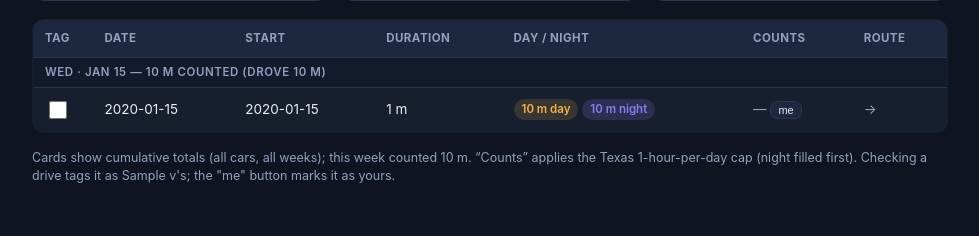
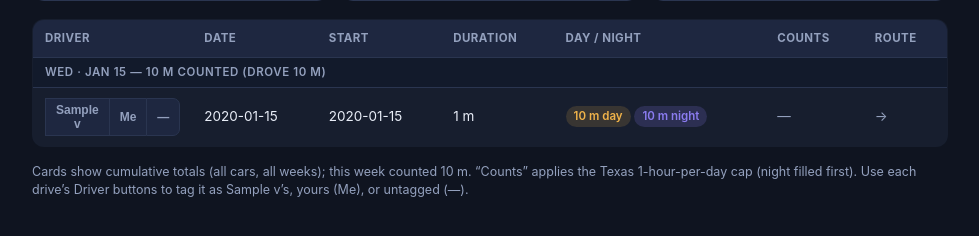
Before and after one commit to cjchand/flux-home-lab, a FastAPI app: template apps-src/drivelog/drivelog/templates/index.html in a window 1280 px wide. Shown: the part 264-500 px from the top of the page, without its empty margins (150-1129 px from the left). Run offline with FastAPI, Linux system fonts and the light colour scheme; the template is opened without the code that fills it: most values are stand-ins (such as "Sample title", 1, 10 or a date in 2020); some libraries are stand-ins or nearby versions.

Commit message:
fix(drivelog): single 3-state Driver control; Counts column is read-only
The Counts column rendered a "me" toggle button on every row regardless of
the drive's tag, so a drive tagged as the student still showed "me" there —
reading as if it were attributed to the owner. Replace the per-row checkbox
plus stray "me" button with one 3-state segmented Driver control
(student / me / untagged), highlighting the active tag, and make the Counts
column a pure capped-minutes readout. The buttons submit natively, so
tagging no longer needs JavaScript.

Co-Authored-By: Claude Opus 4.8 <noreply@anthropic.com>
Claude-Session: https://claude.ai/code/session_01XfHzyYXYMz89VWQBZdMegW

```diff
--- a/apps-src/drivelog/drivelog/static/app.js
+++ b/apps-src/drivelog/drivelog/static/app.js
@@ -1,5 +1,3 @@
-// The tag checkbox submits its enclosing form immediately.
-document.querySelectorAll("form.tagform").forEach((form) => {
-  const chk = form.querySelector("input[type=checkbox]");
-  if (chk) chk.addEventListener("change", () => form.submit());
-});
+// The per-drive Driver control is a set of plain submit buttons (one form per
+// row), so tagging works with no JavaScript. This file is intentionally a no-op
+// and kept only so the /static mount and <script> tag resolve.
--- a/apps-src/drivelog/drivelog/templates/index.html
+++ b/apps-src/drivelog/drivelog/templates/index.html
@@ -38,6 +38,14 @@
   form.tagform input[type=checkbox]{width:18px;height:18px;cursor:pointer}
   .me{font-size:11px;padding:2px 7px}
   .me.active{background:var(--night);color:#fff}
+  form.segform{margin:0;display:inline-flex}
+  .seg{background:var(--panel2);color:var(--mut);border:1px solid var(--line);border-right:none;padding:4px 10px;font-size:12px;font-weight:600;cursor:pointer}
+  .seg:first-child{border-radius:7px 0 0 7px}
+  .seg:last-child{border-radius:0 7px 7px 0;border-right:1px solid var(--line)}
+  .seg.active{color:#fff}
+  .seg[value=student].active{background:var(--accent);border-color:var(--accent)}
+  .seg[value=me].active{background:var(--night);border-color:var(--night)}
+  .seg[value=none].active{background:var(--line);color:var(--ink)}
   .note{color:var(--mut);font-size:12.5px;margin-top:16px}
 </style>
 </head>
@@ -92,7 +100,7 @@
 
   <table>
     <thead>
-      <tr><th style="width:60px">Tag</th><th>Date</th><th>Start</th><th>Duration</th><th>Day / Night</th><th>Counts</th><th>Route</th></tr>
+      <tr><th style="width:150px">Driver</th><th>Date</th><th>Start</th><th>Duration</th><th>Day / Night</th><th>Counts</th><th>Route</th></tr>
     </thead>
     <tbody>
     {% for d in v.days %}
@@ -101,14 +109,14 @@
       {% for x in d.drives %}
       <tr class="{{ 'on' if x.tag == 'student' }}" data-drive="{{ x.row.id }}">
         <td>
-          <form class="tagform" method="post" action="/tag">
+          <form class="segform" method="post" action="/tag">
             <input type="hidden" name="drive_id" value="{{ x.row.id }}">
-            <input type="hidden" name="driver" value="{{ 'none' if x.tag == 'student' else 'student' }}">
             <input type="hidden" name="week" value="{{ v.week_start }}">
             <input type="hidden" name="car" value="{{ car if car else '' }}">
             <input type="hidden" name="view_driver" value="{{ driver }}">
-            <input type="checkbox" title="{{ v.student_name }} drove" {{ "checked" if x.tag == "student" }}>
-            <noscript><button class="btn me">save</button></noscript>
+            <button name="driver" value="student" class="seg{{ ' active' if x.tag == 'student' }}" title="{{ v.student_name }} drove">{{ v.student_name }}</button>
+            <button name="driver" value="me" class="seg{{ ' active' if x.tag == 'me' }}" title="I drove">Me</button>
+            <button name="driver" value="none" class="seg{{ ' active' if x.tag == 'none' }}" title="Untag this drive">&mdash;</button>
           </form>
         </td>
         <td>{{ x.local_start.strftime("%b %-d") }}</td>
@@ -120,16 +128,7 @@
         </td>
         <td>
           {% if x.tag == "student" %}<span class="count">{{ x.counts_min|dur }}</span>{% if x.counts_min != x.total_min %}<span class="capped">{{ x.total_min|dur }}</span>{% endif %}
-          {% elif x.tag == "me" %}<span class="muted">me</span>
           {% else %}<span class="muted">&mdash;</span>{% endif %}
-          <form class="tagform" method="post" action="/tag" style="display:inline-flex">
-            <input type="hidden" name="drive_id" value="{{ x.row.id }}">
-            <input type="hidden" name="driver" value="{{ 'none' if x.tag == 'me' else 'me' }}">
-            <input type="hidden" name="week" value="{{ v.week_start }}">
-            <input type="hidden" name="car" value="{{ car if car else '' }}">
-            <input type="hidden" name="view_driver" value="{{ driver }}">
-            <button class="btn me {{ 'active' if x.tag == 'me' }}" title="Mark as driven by me">me</button>
-          </form>
         </td>
         <td class="muted">{{ x.row.start_label }} &rarr; {{ x.row.end_label }}</td>
       </tr>
@@ -139,7 +138,7 @@
     {% endfor %}
     </tbody>
   </table>
-  <p class="note">Cards show cumulative totals (all cars, all weeks); this week counted {{ v.week_totals.counted_total_min|dur }}. &ldquo;Counts&rdquo; applies the Texas 1-hour-per-day cap (night filled first). Checking a drive tags it as {{ v.student_name }}'s; the "me" button marks it as yours.</p>
+  <p class="note">Cards show cumulative totals (all cars, all weeks); this week counted {{ v.week_totals.counted_total_min|dur }}. &ldquo;Counts&rdquo; applies the Texas 1-hour-per-day cap (night filled first). Use each drive&rsquo;s Driver buttons to tag it as {{ v.student_name }}&rsquo;s, yours (Me), or untagged (&mdash;).</p>
 </div>
 <script src="/static/app.js"></script>
 </body>
```
Also changed, not shown: apps-src/drivelog/tests/test_app.py (+26 -0 lines).
